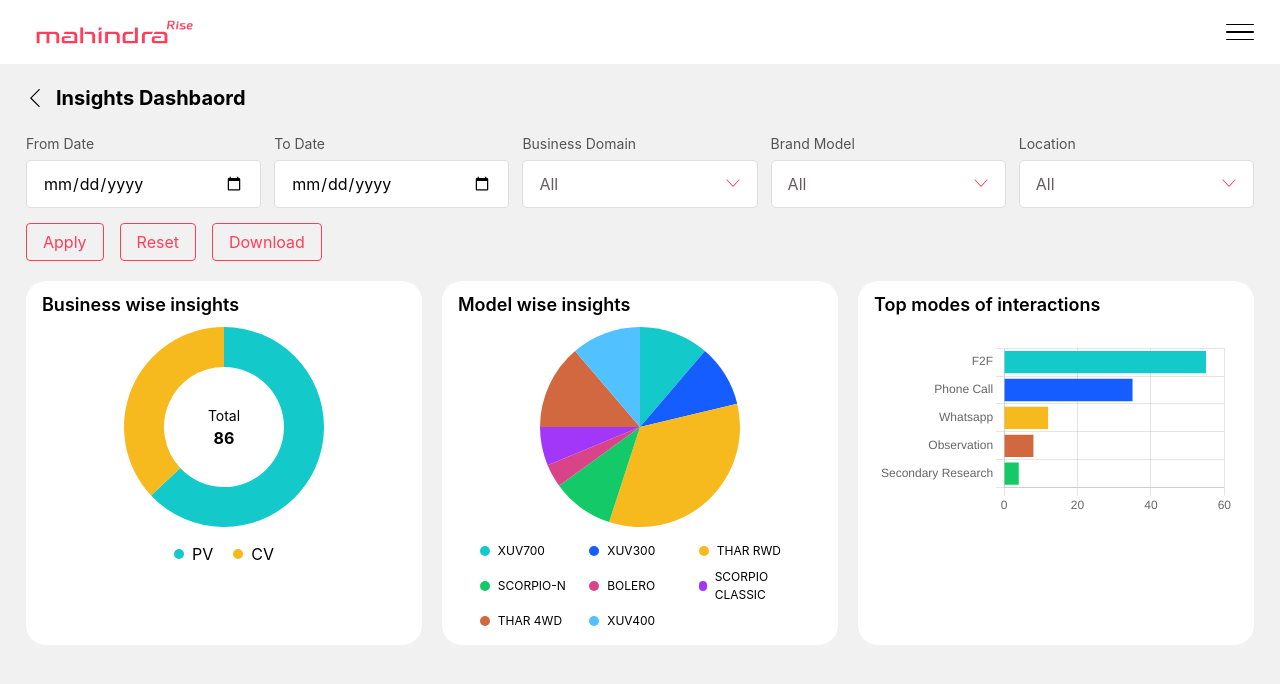
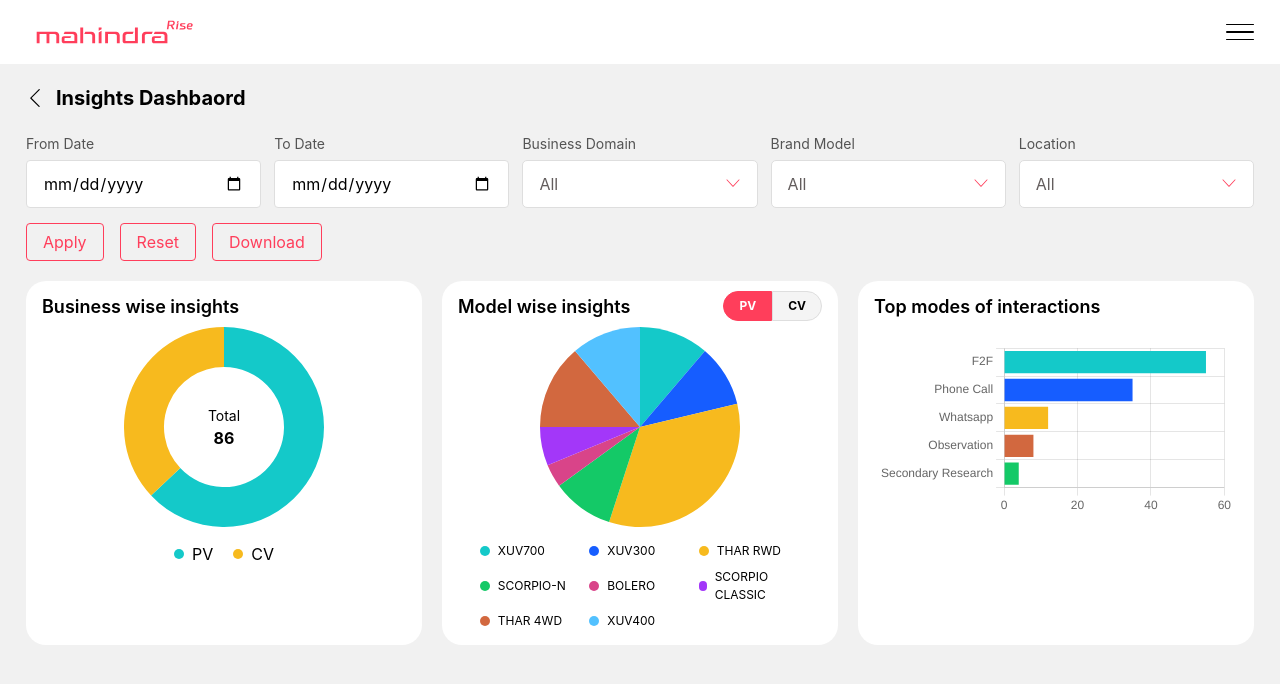
Before and after one commit to nilesh01011/my-insights-dashboard, a React (Create React App) app: page /insights-dashboard in a window 1280 px wide. Shown: the top 684 px of the page. Built offline with nearby package versions, Linux system fonts and the light colour scheme.

Commit message:
pie chartjs tabs

```diff
--- a/src/components/BarCharts.js
+++ b/src/components/BarCharts.js
@@ -55,7 +55,7 @@ function BarCharts({ barCharts, title }) {
     return (
         <div className='w-full md:rounded-[20px] rounded-[10px] bg-white h-full'>
             {/* title */}
-            <div className='w-full sm:h-[46px] h-max flex items-center gap-[6px] p-[16px] rounded-[0.5rem_0.5rem_0_0]'>
+            <div className='w-full sm:h-[46px] h-max flex items-center gap-[6px] p-[16px] pt-[20px] rounded-[0.5rem_0.5rem_0_0]'>
                 <h3 className={`text-black font-[600] text-[18px]`}>{title}</h3>
             </div>
 
@@ -65,20 +65,6 @@ function BarCharts({ barCharts, title }) {
                 <div className='h-[200px] relative w-full flex items-center justify-center'>
                     <Bar data={data} options={options} />
                 </div>
-
-                {/* legend */}
-                {/* <div className='w-[90%] mx-auto grid grid-cols-3 gap-[8px] my-[15px]'>
-                    {
-                        barCharts?.map((ele) => {
-                            return (
-                                <p key={ele.id} className='flex items-center gap-[8px] text-[12px]'>
-                                    <span className={`w-[10px] h-[10px] rounded-full`} style={{ backgroundColor: `${ele.bgColor}` }}></span>
-                                    {ele.name}
-                                </p>
-                            )
-                        })
-                    }
-                </div> */}
             </div>
         </div>
     )
--- a/src/components/DonutChart.js
+++ b/src/components/DonutChart.js
@@ -55,7 +55,7 @@ function DonutChart({ title, doughnutData, }) {
     return (
         <div className='w-full md:rounded-[20px] rounded-[10px] bg-white h-full'>
             {/* title */}
-            <div className='w-full sm:h-[46px] h-max flex items-center gap-[6px] p-[16px] rounded-[0.5rem_0.5rem_0_0]'>
+            <div className='w-full sm:h-[46px] h-max flex items-center gap-[6px] p-[16px] pt-[20px] rounded-[0.5rem_0.5rem_0_0]'>
                 <h3 className={`text-black font-[600] text-[18px]`}>{title}</h3>
             </div>
 
--- a/src/components/PieCharts.js
+++ b/src/components/PieCharts.js
@@ -1,10 +1,10 @@
-import React from 'react';
+import React, { useState } from 'react';
 import { Chart as ChartJS, ArcElement, Tooltip } from 'chart.js';
 import { Pie } from 'react-chartjs-2';
 
 ChartJS.register(ArcElement, Tooltip);
 
-function PieCharts({ pieCharts, title }) {
+function PieCharts({ pieCharts, pieCharts_2, title }) {
 
     const options = {
         elements: {
@@ -29,24 +29,68 @@ function PieCharts({ pieCharts, title }) {
         ]
     };
 
+    const data_2 = {
+        labels: pieCharts_2.map((ele) => ele.name),
+        datasets: [
+            {
+                label: 'text',
+                data: pieCharts_2.map((ele) => ele.data),
+                backgroundColor: pieCharts_2.map((ele) => ele.bgColor),
+                datalabels: {
+                    display: false
+                },
+                border: 0
+            }
+        ]
+    };
+
+    const [isActiveTab, setIsActiveTab] = useState(1);
+
     return (
         <div className='w-full md:rounded-[20px] rounded-[10px] bg-white h-full'>
             {/* title */}
-            <div className='w-full sm:h-[46px] h-max flex items-center gap-[6px] p-[16px] rounded-[0.5rem_0.5rem_0_0]'>
+            <div className='w-full sm:h-[46px] h-max flex items-center justify-between gap-[6px] p-[16px] pt-[20px] rounded-[0.5rem_0.5rem_0_0]'>
                 <h3 className={`text-black font-[600] text-[18px]`}>{title}</h3>
+
+                {/* tabs */}
+                <div className='flex rounded-[20px]'>
+                    <button onClick={() => setIsActiveTab(1)} type='button' className={`p-[5px_15px] rounded-[20px_0px_0px_20px] border-[1px] text-[12px] font-bold ${isActiveTab === 1 ? 'bg-[#FF3E5B] border-[#FF3E5B] text-white' : 'bg-[#F4F4F4] border-[#DEDEDE]'}`}>PV</button>
+                    <button onClick={() => setIsActiveTab(2)} type='button' className={`p-[5px_15px] rounded-[0_20px_20px_0px] border-[1px] text-[12px] font-bold ${isActiveTab === 2 ? 'bg-[#FF3E5B] border-[#FF3E5B] text-white' : 'bg-[#F4F4F4] border-[#DEDEDE]'}`}>CV</button>
+                </div>
             </div>
 
             {/* contents */}
             <div className='w-full flex items-center flex-col justify-center px-[20px]'>
                 {/* charts */}
                 <div className='h-[200px] relative w-full flex items-center justify-center'>
-                    <Pie data={data} options={options} />
+                    {
+                        isActiveTab === 1 &&
+                        <Pie data={data} options={options} />
+                    }
+
+                    {
+                        isActiveTab === 2 &&
+                        <Pie data={data_2} options={options} />
+                    }
                 </div>
 
                 {/* legend */}
                 <div className='w-[90%] mx-auto grid grid-cols-3 gap-[8px] my-[15px]'>
                     {
+                        isActiveTab === 1 &&
                         pieCharts?.map((ele) => {
+                            return (
+                                <p key={ele.id} className='flex items-center gap-[8px] text-[12px]'>
+                                    <span className={`w-[10px] h-[10px] rounded-full`} style={{ backgroundColor: `${ele.bgColor}` }}></span>
+                                    {ele.name}
+                                </p>
+                            )
+                        })
+                    }
+
+                    {
+                        isActiveTab === 2 &&
+                        pieCharts_2?.map((ele) => {
                             return (
                                 <p key={ele.id} className='flex items-center gap-[8px] text-[12px]'>
                                     <span className={`w-[10px] h-[10px] rounded-full`} style={{ backgroundColor: `${ele.bgColor}` }}></span>
--- a/src/data.js
+++ b/src/data.js
@@ -67,6 +67,45 @@ export const pieCharts = [
     },
 ];
 
+export const pieCharts_2 = [
+    {
+        id: 1,
+        name: 'XUV700',
+        data: 9,
+        bgColor: '#14C9C9'
+    },
+    {
+        id: 2,
+        name: 'XUV300',
+        data: 8,
+        bgColor: '#165DFF'
+    },
+    {
+        id: 3,
+        name: 'THAR RWD',
+        data: 27,
+        bgColor: '#F7BA1E'
+    },
+    {
+        id: 4,
+        name: 'SCORPIO-N',
+        data: 8,
+        bgColor: '#14C967'
+    },
+    {
+        id: 5,
+        name: 'THAR 4WD',
+        data: 11,
+        bgColor: '#D2683F'
+    },
+    {
+        id: 6,
+        name: 'XUV400',
+        data: 9,
+        bgColor: '#52C1FF'
+    },
+];
+
 export const barCharts = [
     {
         id: 1,
--- a/src/pages/InsightDashboard.js
+++ b/src/pages/InsightDashboard.js
@@ -5,7 +5,7 @@ import { SlArrowLeft } from 'react-icons/sl';
 import DonutChart from '../components/DonutChart';
 import PieCharts from '../components/PieCharts';
 import BarCharts from '../components/BarCharts';
-import { barCharts, doughnutData, pieCharts } from '../data';
+import { barCharts, doughnutData, pieCharts, pieCharts_2 } from '../data';
 import FilterModelShow from '../components/FilterModelShow';
 import FilterBox from '../components/FilterBox';
 
@@ -71,7 +71,7 @@ function InsightDashboard() {
                     {/* donuts chart */}
                     <DonutChart doughnutData={doughnutData} title='Business wise insights' />
                     {/* pie charts */}
-                    <PieCharts pieCharts={pieCharts} title='Model wise insights' />
+                    <PieCharts pieCharts={pieCharts} pieCharts_2={pieCharts_2} title='Model wise insights' />
                     {/* Bar chart */}
                     <BarCharts barCharts={barCharts} title='Top modes of interactions' />
                 </div>
```
